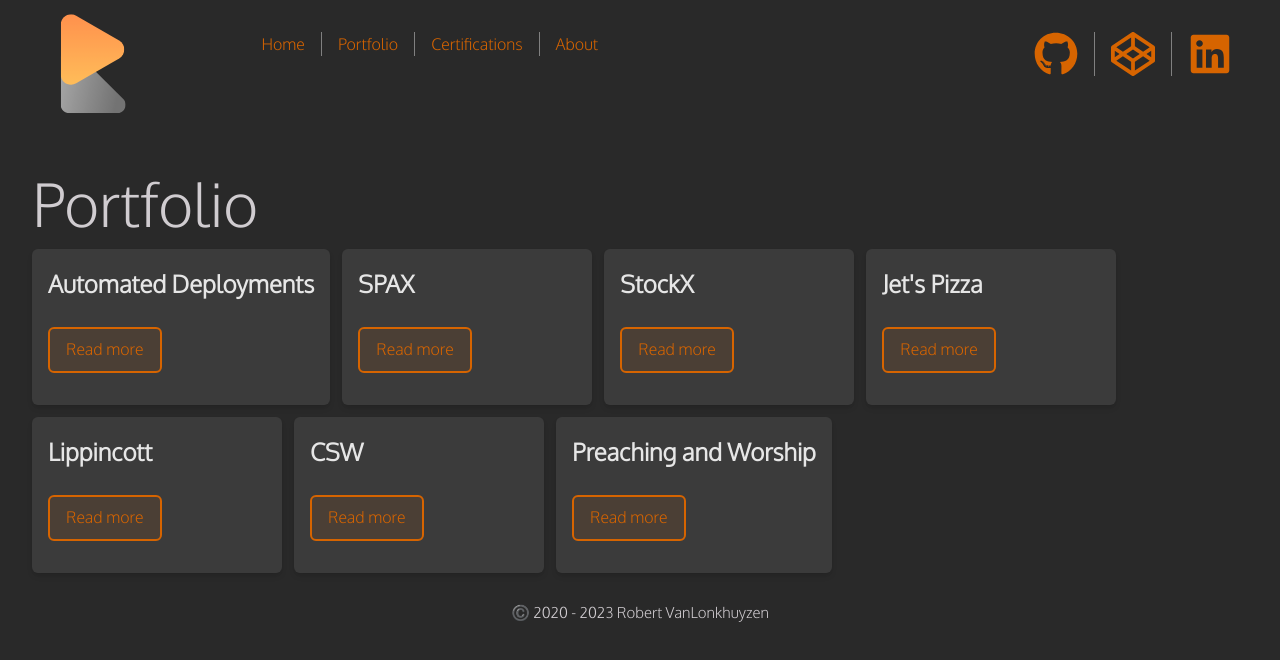
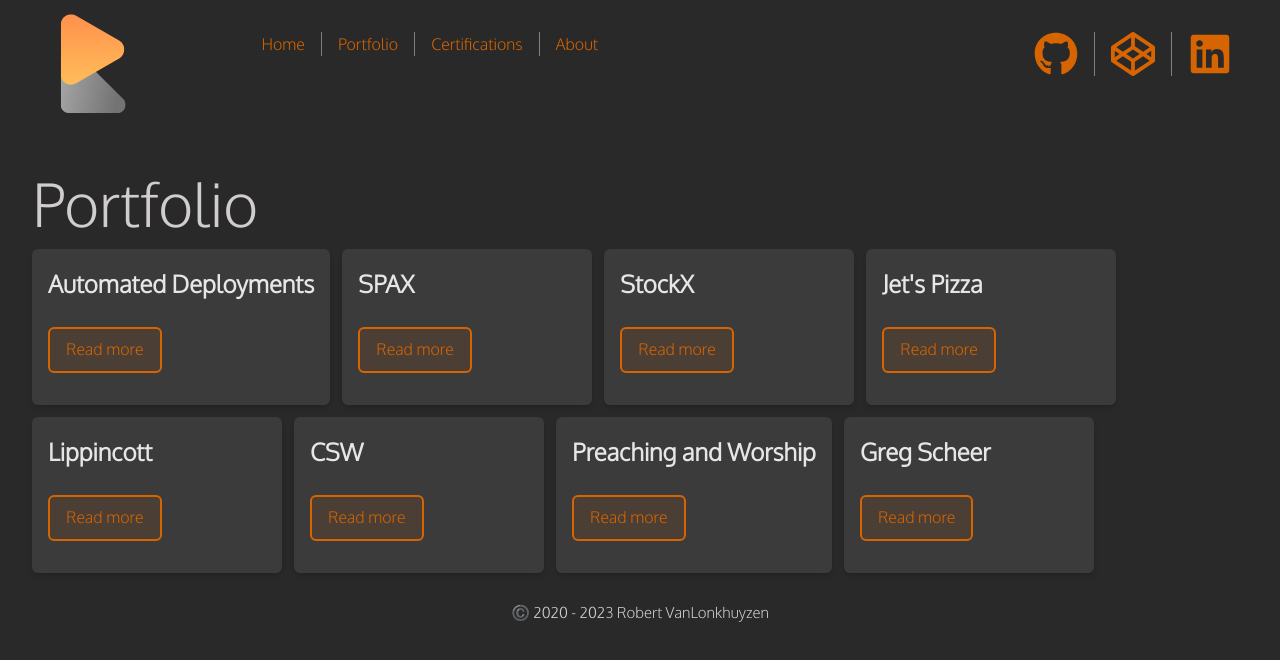
Before and after one commit to Aetheron/robertvldev, a Next.js app: page /portfolio in a window 1280 px wide. Shown: the top 660 px of the page. Built offline with nearby package versions, Linux system fonts and the light colour scheme; no server answers; what @storyblok/react would draw is missing.

Commit message:
Add page for Greg Scheer

```diff
--- /dev/null
+++ b/pages/portfolio/greg-scheer.tsx
@@ -0,0 +1,28 @@
+import PortfolioPageTemplate, {
+  ScreenshotType,
+} from "@/components/PortfolioPageTemplate"
+import {
+  faBugSlash,
+  faCloudBolt,
+  faWallet,
+} from "@fortawesome/free-solid-svg-icons"
+import { FontAwesomeIcon } from "@fortawesome/react-fontawesome"
+import { NextPage } from "next"
+import greg from "@/public/greg-scheer/greg.jpg"
+import { CardType } from "@/components/FlipCard"
+
+const GregScheer: NextPage = () => {
+  const pills = ["WordPress", "Security"]
+
+  return (
+    <>
+      <PortfolioPageTemplate
+        title="Greg Scheer"
+        heroImage={greg}
+        pills={pills}
+      ></PortfolioPageTemplate>
+    </>
+  )
+}
+
+export default GregScheer
--- a/pages/portfolio/index.tsx
+++ b/pages/portfolio/index.tsx
@@ -104,6 +104,19 @@
               </Button>
             </Link>
           </Card>
+          <Card
+            className="w-full bg-gray-800 lg:min-w-[250px] lg:w-auto shadow-md hover:shadow-xl hover:transition-all"
+            title="Greg Scheer"
+          >
+            <Link href="/portfolio/greg-scheer">
+              <Button
+                className="bg-orange bg-opacity-10 hover:bg-orange hover:text-white hover:opacity-100"
+                outlined
+              >
+                Read more
+              </Button>
+            </Link>
+          </Card>
         </div>
       </div>
     </>
```
Also changed, not shown: public/greg-scheer/greg.jpg (added).
